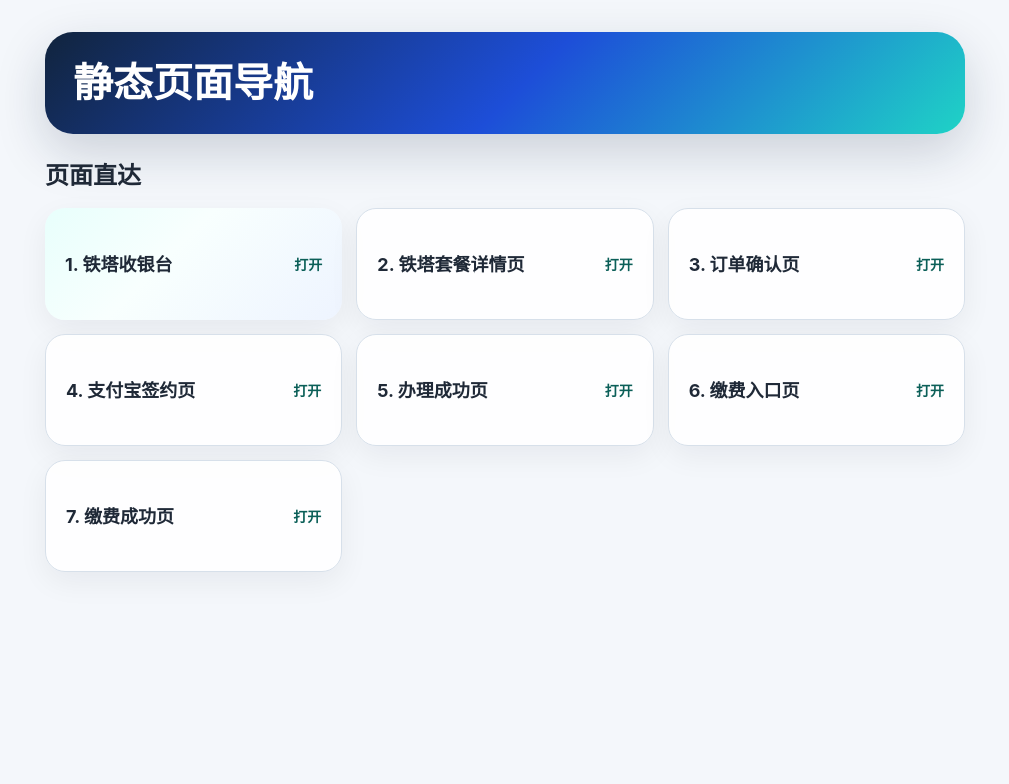
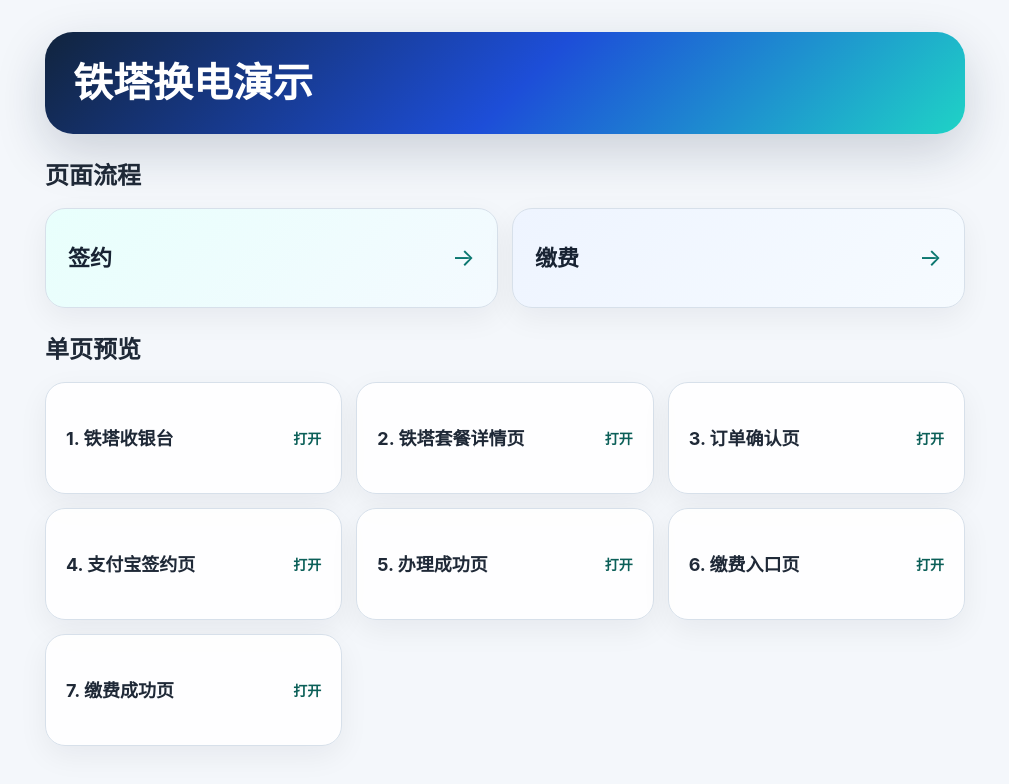
Before and after one commit to Lexue-tech/battery-swapping-payment-system, a plain HTML site: page src/index.html in a window 1280 px wide. Shown: the whole page, without its empty margins (135-1144 px from the left). Drawn offline with Linux system fonts and the light colour scheme.

Commit message:
feat: add signing and payment flow entries (#6)

```diff
--- a/src/assets/css/styles.css
+++ b/src/assets/css/styles.css
@@ -79,6 +79,34 @@ a {
   line-height: 1.7;
   opacity: 0.9;
 }
+
+.flow-entries {
+  display: grid;
+  grid-template-columns: repeat(2, minmax(0, 1fr));
+  gap: 14px;
+  margin-top: 0;
+}
+
+.flow-entry {
+  display: flex;
+  align-items: center;
+  justify-content: space-between;
+  min-height: 100px;
+  padding: 22px;
+  border: 1px solid #d7e0ea;
+  border-radius: 20px;
+  background: #fff;
+  box-shadow: 0 10px 30px rgba(15, 23, 42, 0.06);
+  color: #182333;
+  text-decoration: none;
+}
+
+.flow-entry-sign { background: linear-gradient(135deg, #e8fffc, #f4faff); }
+.flow-entry-bill { background: linear-gradient(135deg, #eef4ff, #f6fbff); }
+.flow-entry strong { font-size: 22px; }
+.flow-entry span { color: #0b7770; font-size: 24px; }
+.flow-entry:focus-visible { outline: 3px solid #1677ff; outline-offset: 3px; }
+.flow-entry:hover { border-color: #8cded8; }
 
 .menu-section {
   margin-top: 24px;
--- a/src/index.html
+++ b/src/index.html
@@ -1,6 +1,9 @@
 <!doctype html>
-<html lang="zh-CN"><head><meta charset="utf-8"><meta name="viewport" content="width=device-width,initial-scale=1,viewport-fit=cover"><title>静态页面导航</title><link rel="stylesheet" href="./assets/css/styles.css"></head><body><main class="menu-page"><section class="menu-hero"><h1>静态页面导航</h1></section><section class="menu-section"><div class="menu-section-head"><h2>页面直达</h2></div><div class="menu-list">
-<a class="menu-card menu-card-primary" href="./pages/cashier.html"><div><strong>1. 铁塔收银台</strong></div><span>打开</span></a>
+<html lang="zh-CN"><head><meta charset="utf-8"><meta name="viewport" content="width=device-width,initial-scale=1,viewport-fit=cover"><title>铁塔换电演示</title><link rel="stylesheet" href="./assets/css/styles.css"></head><body><main class="menu-page"><section class="menu-hero"><h1>铁塔换电演示</h1></section><section class="menu-section"><div class="menu-section-head"><h2>页面流程</h2></div><nav class="flow-entries" aria-label="页面流程">
+<a class="flow-entry flow-entry-sign" href="./pages/cashier.html"><strong>签约</strong><span aria-hidden="true">→</span></a>
+<a class="flow-entry flow-entry-bill" href="./pages/bill-detail.html"><strong>缴费</strong><span aria-hidden="true">→</span></a>
+</nav></section><section class="menu-section"><div class="menu-section-head"><h2>单页预览</h2></div><div class="menu-list">
+<a class="menu-card" href="./pages/cashier.html"><div><strong>1. 铁塔收银台</strong></div><span>打开</span></a>
 <a class="menu-card" href="./pages/tower-cashier.html"><div><strong>2. 铁塔套餐详情页</strong></div><span>打开</span></a>
 <a class="menu-card" href="./pages/order-confirm.html"><div><strong>3. 订单确认页</strong></div><span>打开</span></a>
 <a class="menu-card" href="./pages/alipay-periodic.html"><div><strong>4. 支付宝签约页</strong></div><span>打开</span></a>
```
Also changed, not shown: 1 other file.
